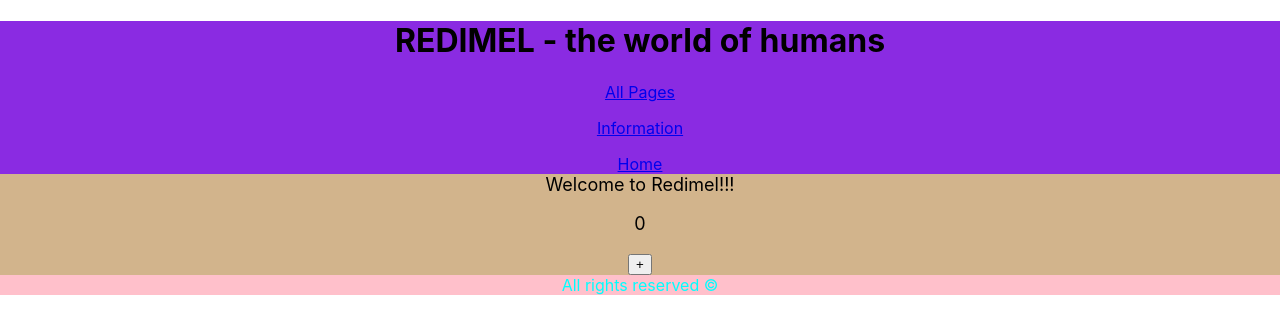
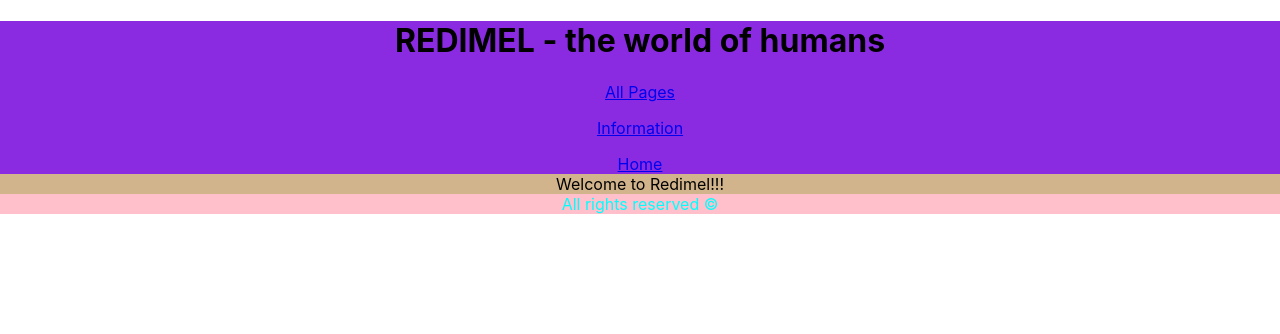
Before and after one commit to Psychocybin/redimel-client, a React (Create React App) app: page / in a window 1280 px wide. Shown: the top 334 px of the page. Built offline with nearby package versions, Linux system fonts and the light colour scheme.

Commit message:
installing react-router-dom

```diff
--- a/package.json
+++ b/package.json
@@ -8,6 +8,7 @@
     "@testing-library/user-event": "^13.5.0",
     "react": "^18.2.0",
     "react-dom": "^18.2.0",
+    "react-router-dom": "^6.18.0",
     "react-scripts": "5.0.1",
     "web-vitals": "^2.1.4"
   },
--- a/src/App.js
+++ b/src/App.js
@@ -1,32 +1,26 @@
 import { useState } from 'react';
+import { Route, Routes } from 'react-router-dom';
 
 import Footer from './components/Footer';
 import Header from './components/Header';
-import Main from './components/Main';
 import WorldInfo from './components/WorldInfo';
 import './App.css';
 import RedimelHome from './components/RedimelHome';
 import StartGame from './components/Page/StartGame';
 
 function App() {
-	const [page, setPage] = useState('/redimel-home');
-
-	const routes = {
-		'/world-info': <WorldInfo />,
-		'/redimel-home': <RedimelHome />,
-		'/start-game': <StartGame />
-	};
-
-	const navigationChangeHandler = (path) => {
-		setPage(path);
-	};
+	const [page, setPage] = useState('/');
 
 	return (
 		<div className="App">
-			<Header
-				navigationChangeHandler = {navigationChangeHandler}
-			/>
-			<Main>{ routes[page] }</Main>
+			<Header />
+			<main>
+				<Routes>
+					<Route path="/" element={<RedimelHome />} />
+					<Route path='/world-info' element={<WorldInfo />} />
+					<Route path='/start-game' element={<StartGame />} />
+				</Routes>
+			</main>
 			<Footer />
 		</div>
 	);
--- a/src/components/Header.js
+++ b/src/components/Header.js
@@ -1,25 +1,15 @@
-function Header({
-    navigationChangeHandler,
-}) {
-    const onHeaderClick = (e) => {
-        e.preventDefault();
+import { Link } from "react-router-dom";
 
-        if (e.target.tagName === 'A') {
-            let url = new URL(e.target.href);
-
-            navigationChangeHandler(url.pathname);
-        }
-    };
-
+function Header({}) {
     return (
-        <header className="App-header" onClick={onHeaderClick}>
+        <header className="App-header">
             <h1>REDIMEL - the world of humans</h1>
             <nav>
-                <a href="/start-game">All Pages</a>
+                <Link to="/start-game">All Pages</Link>
                 <p> </p>
-                <a href="/world-info">Information</a>
+                <Link to="/world-info">Information</Link>
                 <p> </p>
-                <a href="/redimel-home">Home</a>
+                <Link to="/">Home</Link>
             </nav>
         </header>
     );
--- a/src/components/Main.js
+++ /dev/null
@@ -1,21 +0,0 @@
-import { useState } from "react";
-import React from "react";
-
-import StartGame from "./Page/StartGame";
-
-function Main(props) {
-    let [count, setCount] = useState(0);
-
-    const addButtonClickHandler = () => setCount(count + 1);
-
-    return (
-        <main className="Main">
-            {/* <button><StartGame />start game</button> */}
-            <div>{props.children}</div>
-            <p>{count}</p>
-            <button onClick={addButtonClickHandler}>+</button>
-        </main>
-    );
-}
-
-export default Main;
--- a/src/components/Page/StartGame.js
+++ b/src/components/Page/StartGame.js
@@ -15,7 +15,7 @@ function StartGame() {
 
     return (
         <div>
-            <h5>Let's get the party started</h5>
+            {/* <h5>Let's get the party started</h5> */}
             { pages.length > 0
                 ? pages.map(x => <CurrentPage key={x.id} page={x} />)
                 : <h3>No Pages!</h3>
--- a/src/index.js
+++ b/src/index.js
@@ -2,12 +2,15 @@ import React from 'react';
 import ReactDOM from 'react-dom/client';
 import './index.css';
 import App from './App';
+import { BrowserRouter } from 'react-router-dom';
 import reportWebVitals from './reportWebVitals';
 
 const root = ReactDOM.createRoot(document.getElementById('root'));
 root.render(
   <React.StrictMode>
-    <App />
+    <BrowserRouter>
+      <App />
+    </BrowserRouter>
   </React.StrictMode>
 );
 
```
Also changed, not shown: 1 other file (tests, documents, lock files or other folders).
